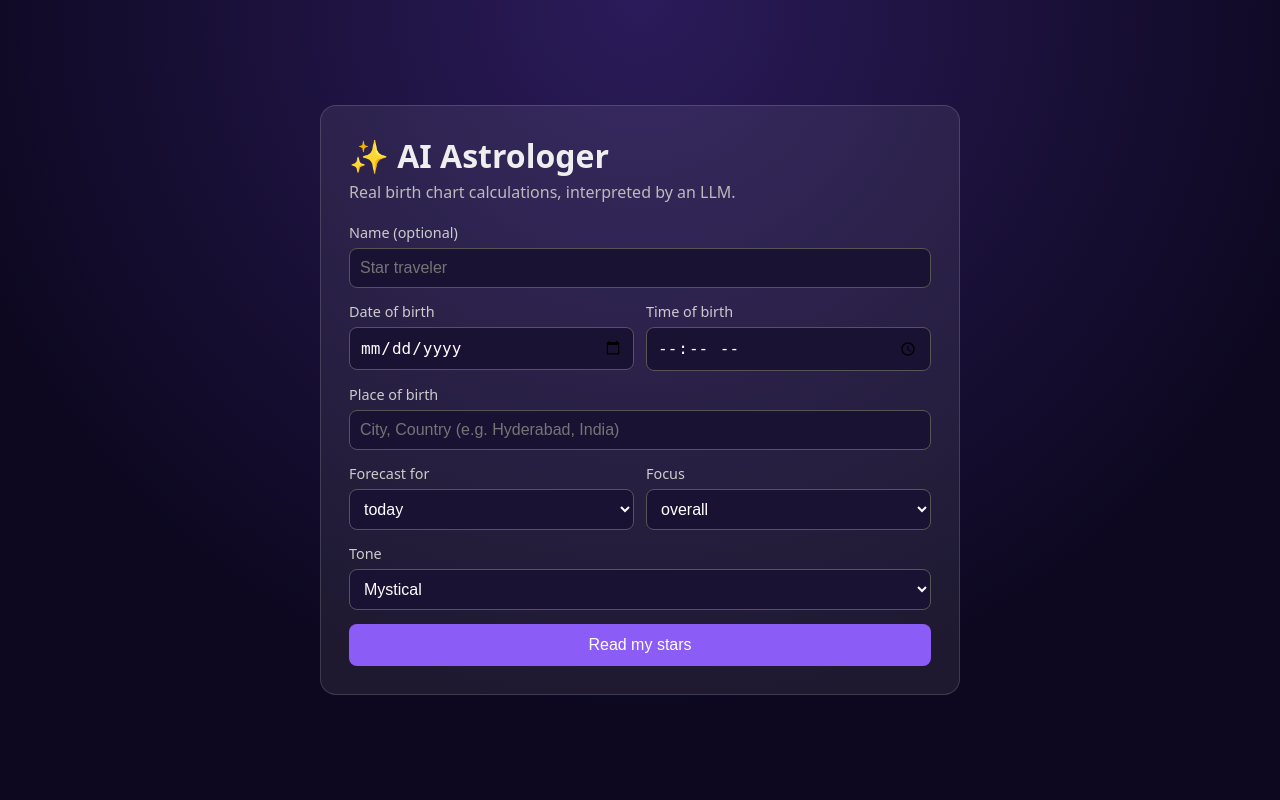
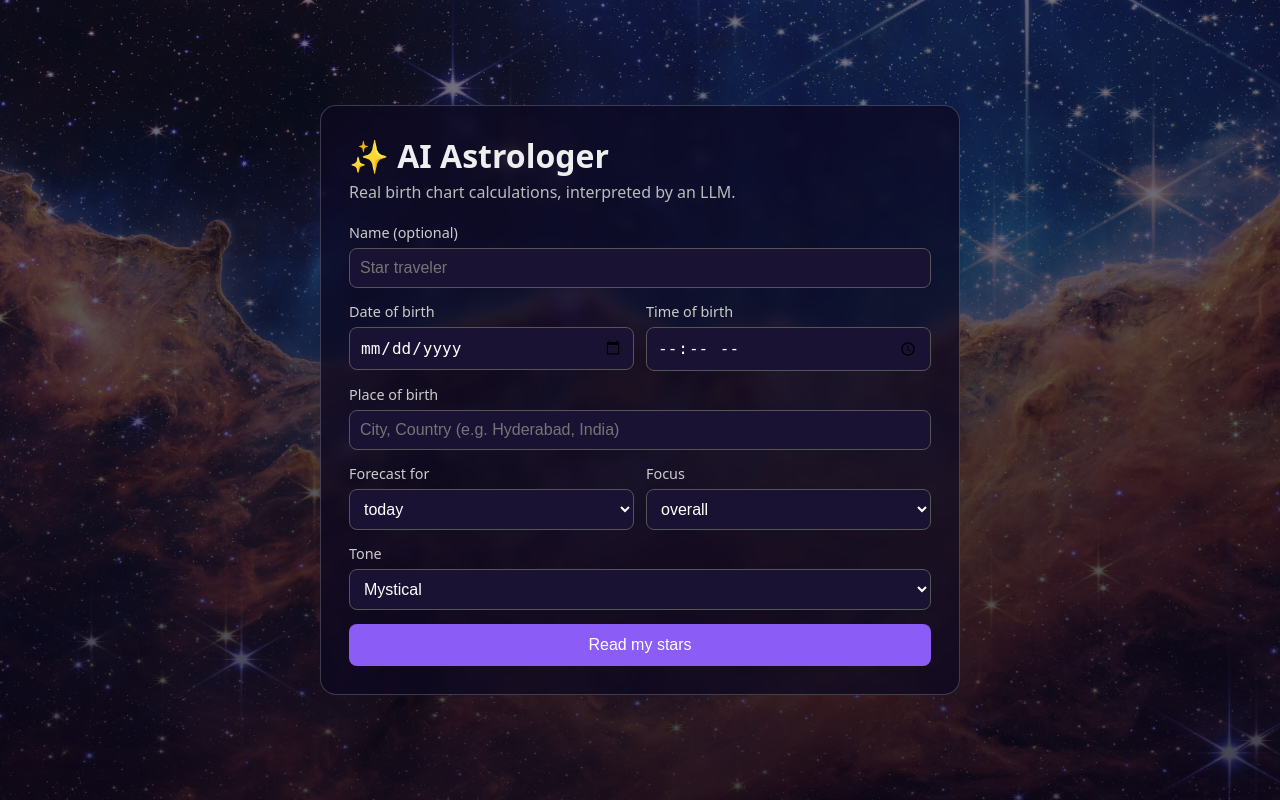
Before and after one commit to KavyaSreeA/AI_FUN_HOROSCOPE_EEC, a Flask app: page / in a window 1280 px wide. Run offline with Flask 3, Linux system fonts and the light colour scheme.

Commit message:
Add astronomy background and zodiac constellation images

```diff
--- a/static/style.css
+++ b/static/style.css
@@ -7,15 +7,17 @@ body {
   padding: 16px;
   font-family: system-ui, sans-serif;
   color: #eee;
-  background: radial-gradient(circle at top, #2b1b5a, #0d0820 70%);
+  background: linear-gradient(rgba(8, 5, 25, 0.55), rgba(8, 5, 25, 0.75)),
+    url('img/bg.jpg') center / cover fixed no-repeat #0d0820;
 }
 .card {
   width: 100%;
   max-width: 460px;
   padding: 28px;
   border-radius: 16px;
-  background: rgba(255, 255, 255, 0.07);
-  border: 1px solid rgba(255, 255, 255, 0.15);
+  background: rgba(12, 8, 32, 0.72);
+  backdrop-filter: blur(6px);
+  border: 1px solid rgba(255, 255, 255, 0.2);
 }
 h1 { margin: 0 0 4px; }
 .sub { margin: 0 0 20px; color: #bbb; }
@@ -59,3 +61,5 @@ table { width: 100%; border-collapse: collapse; margin: 8px 0 16px; font-size: 0
 th, td { text-align: left; padding: 5px 8px; border-bottom: 1px solid #333; }
 #reading h3 { margin: 16px 0 4px; color: #c4b5fd; }
 #reading p { line-height: 1.55; margin: 6px 0; }
+.plate { display: block; max-width: 100%; max-height: 360px; margin: 0 auto 6px; border-radius: 8px; border: 4px solid #e8dcc0; box-shadow: 0 6px 24px rgba(0, 0, 0, 0.6); }
+.credit { display: block; text-align: center; margin-bottom: 16px; }
--- a/templates/index.html
+++ b/templates/index.html
@@ -42,6 +42,8 @@
     <p id="error" class="error" hidden></p>
 
     <section id="result" hidden>
+      <img id="plate" class="plate" alt="" hidden>
+      <small id="plateCap" class="credit"></small>
       <div class="big3" id="big3"></div>
       <h2>Birth chart</h2>
       <small id="where"></small>
@@ -51,7 +53,7 @@
       </table>
       <h2>Reading</h2>
       <div id="reading"></div>
-      <small>Generated by AI from computed chart data (Groq). For entertainment only.</small>
+      <small>Generated by AI from computed chart data (Groq). For entertainment only. Background: NASA/ESA/CSA Webb Telescope, Carina Nebula.</small>
     </section>
   </main>
 
@@ -99,6 +101,11 @@
         if (!res.ok) throw new Error(data.error || "Something went wrong");
 
         const c = data.chart, p = c.planets;
+        const sun = p.Sun.sign.toLowerCase();
+        $("plate").src = `/static/img/${sun}.${sun === "sagittarius" ? "png" : "jpg"}`;
+        $("plate").alt = `${p.Sun.sign} constellation`;
+        $("plate").hidden = false;
+        $("plateCap").textContent = `${p.Sun.sign}: Sidney Hall, Urania's Mirror (1824), public domain`;
         $("big3").innerHTML = [["Sun", p.Sun.sign], ["Moon", p.Moon.sign], ["Rising", c.ascendant.sign]]
           .map(([k, v]) => `<div><span>${k}</span><b>${esc(v)}</b></div>`).join("");
         $("where").textContent = `${c.place} (${c.timezone}, UTC${c.utc_offset})`;
```
Also changed, not shown: static/img/aquarius.jpg (added), static/img/aries.jpg (added), static/img/bg.jpg (added), static/img/cancer.jpg (added), static/img/capricorn.jpg (added), static/img/gemini.jpg (added), static/img/leo.jpg (added), static/img/libra.jpg (added), static/img/pisces.jpg (added), static/img/sagittarius.png (added), static/img/scorpio.jpg (added), static/img/taurus.jpg (added), static/img/virgo.jpg (added).
